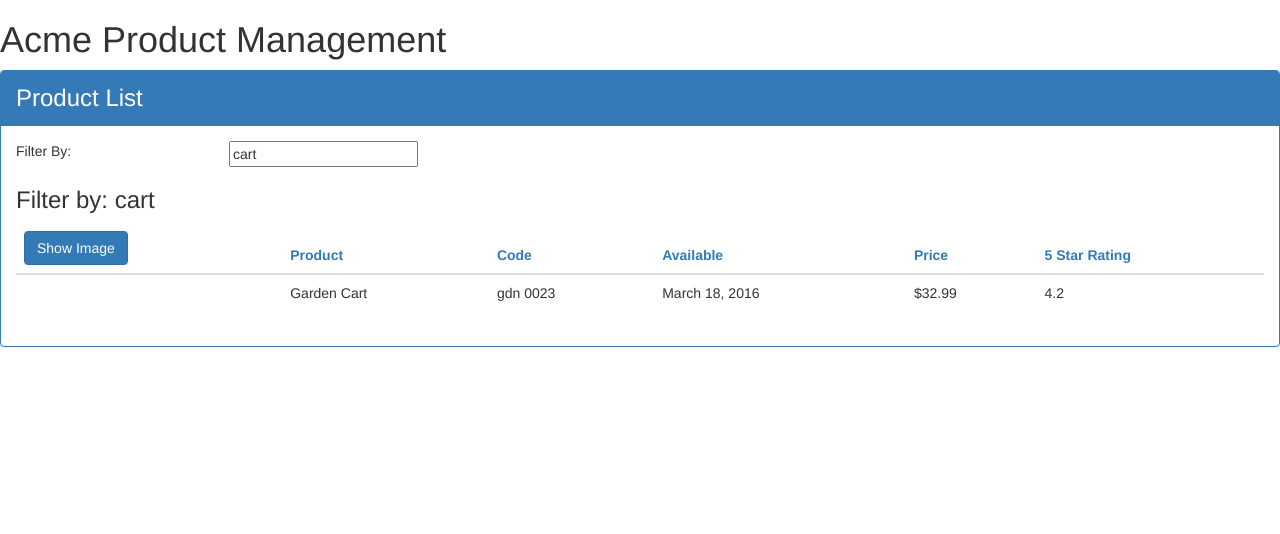
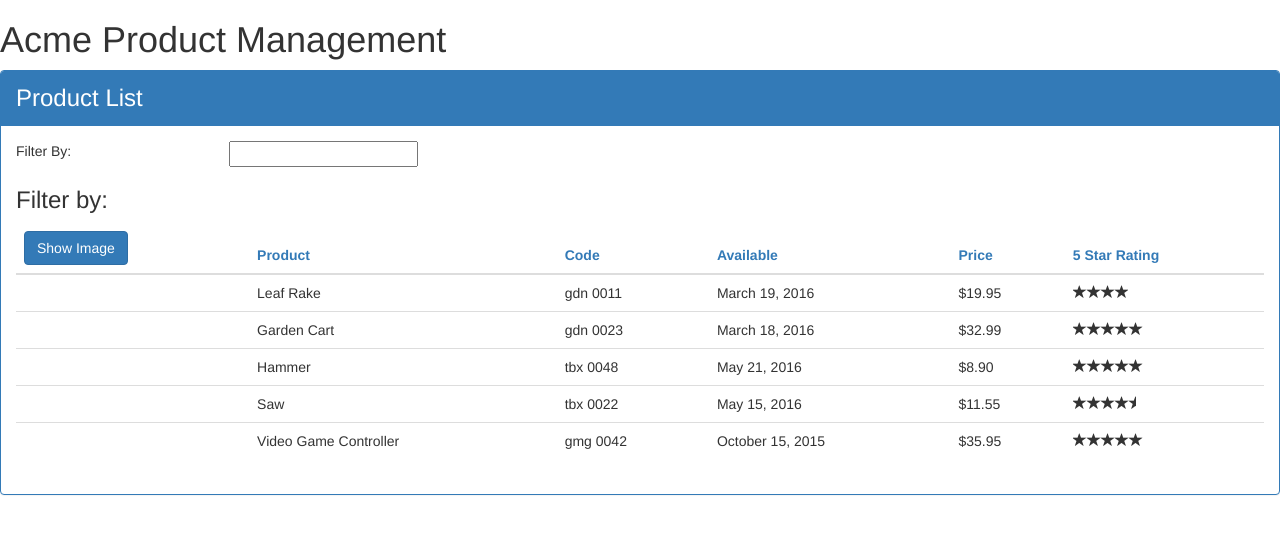
Before and after one commit to sukanta80/AngularRepository, an Angular app in the folder APM-Start/: page / in a window 1280 px wide. Shown: the top 534 px of the page. Built offline with nearby package versions, Linux system fonts and the light colour scheme.

Commit message:
Code for Chap 8 and 9 are here

```diff
--- a/APM-Start/src/app/app.component.ts
+++ b/APM-Start/src/app/app.component.ts
@@ -1,4 +1,5 @@
 import { Component } from "@angular/core";
+import { ProductService } from "./products/product.service";
 
 
 @Component({
@@ -7,7 +8,8 @@
         <div><h1>{{pageTitle}}</h1>
             <pm-products></pm-products>
         </div>
-     `
+     `,
+     providers: [ ProductService ]
 })
 
 
--- a/APM-Start/src/app/app.module.ts
+++ b/APM-Start/src/app/app.module.ts
@@ -5,12 +5,14 @@
 import { AppComponent } from './app.component';
 import { ProductListComponent } from './products/product-list.component';
 import { ConvertToSpacesPipe } from './shared/convert-to-spaces.pipes';
+import { StarComponent } from './shared/star.component';
 
 @NgModule({
   declarations: [
     AppComponent,
     ProductListComponent,
-    ConvertToSpacesPipe
+    ConvertToSpacesPipe,
+    StarComponent
   ],
   imports: [
     BrowserModule,
--- a/APM-Start/src/app/products/product-list.component.html
+++ b/APM-Start/src/app/products/product-list.component.html
@@ -46,7 +46,8 @@
                         <td>{{ product.productCode | lowercase | convertToSpaces: '-'}}</td>
                         <td>{{ product.releaseDate }}</td>
                         <td>{{ product.price | currency:'USD':true:'1.2-2' }}</td>
-                        <td>{{ product.starRating }}</td>
+                        <td><pm-star [rating]='product.starRating'
+                                                (ratingClicked)= 'onRatingClicked($event)'></pm-star></td>
                     </tr>
                 </tbody>
             </table>
--- a/APM-Start/src/app/products/product-list.component.ts
+++ b/APM-Start/src/app/products/product-list.component.ts
@@ -1,5 +1,6 @@
 import { Component, OnInit } from "@angular/core";
 import { IProduct } from "./product";
+import { ProductService } from "./product.service";
 
 @Component({
     selector: 'pm-products',
@@ -24,32 +25,16 @@
 
     filteredProducts: IProduct[];
     products: IProduct[] = [
-        {
-            "productId": 1,
-            "productName": "Leaf Rake",
-            "productCode": "GDN-0011",
-            "releaseDate": "March 19, 2016",
-            "description": "Leaf rake with 48-inch wooden handle.",
-            "price": 19.95,
-            "starRating": 3.2,
-            "imageUrl": "http://openclipart.org/image/300px/svg_to_png/26215/Anonymous_Leaf_Rake.png"
-        },
-        {
-            "productId": 2,
-            "productName": "Garden Cart",
-            "productCode": "GDN-0023",
-            "releaseDate": "March 18, 2016",
-            "description": "15 gallon capacity rolling garden cart",
-            "price": 32.99,
-            "starRating": 4.2,
-            "imageUrl": "http://openclipart.org/image/300px/svg_to_png/58471/garden_cart.png"
-        }
+
 
     ];
 
-    constructor() {
-        this.filteredProducts = this.products;
-        this.listFilter = 'cart';
+    constructor(private _productService : ProductService) {
+
+    }
+
+    onRatingClicked(message: string): void {
+        this.pageTitle = 'Product List: ' + message;
     }
 
     performFilter(filterBy: string): IProduct[] {
@@ -64,6 +49,7 @@
     }
 
     ngOnInit(): void {
-        console.log('In OnInit');
+        this.products = this._productService.getProducts();
+        this.filteredProducts = this.products;
     }
 }
--- /dev/null
+++ b/APM-Start/src/app/products/product.service.ts
@@ -0,0 +1,62 @@
+import { Injectable } from "@angular/core";
+import { IProduct } from "./product";
+
+@Injectable()
+export class ProductService {
+
+    getProducts(): IProduct[] {
+        return[
+            {
+                "productId": 1,
+                "productName": "Leaf Rake",
+                "productCode": "GDN-0011",
+                "releaseDate": "March 19, 2016",
+                "description": "Leaf rake with 48-inch wooden handle.",
+                "price": 19.95,
+                "starRating": 3.2,
+                "imageUrl": "http://openclipart.org/image/300px/svg_to_png/26215/Anonymous_Leaf_Rake.png"
+            },
+            {
+                "productId": 2,
+                "productName": "Garden Cart",
+                "productCode": "GDN-0023",
+                "releaseDate": "March 18, 2016",
+                "description": "15 gallon capacity rolling garden cart",
+                "price": 32.99,
+                "starRating": 4.2,
+                "imageUrl": "http://openclipart.org/image/300px/svg_to_png/58471/garden_cart.png"
+            },
+            {
+                "productId": 5,
+                "productName": "Hammer",
+                "productCode": "TBX-0048",
+                "releaseDate": "May 21, 2016",
+                "description": "Curved claw steel hammer",
+                "price": 8.9,
+                "starRating": 4.8,
+                "imageUrl": "http://openclipart.org/image/300px/svg_to_png/73/rejon_Hammer.png"
+            },
+            {
+                "productId": 8,
+                "productName": "Saw",
+                "productCode": "TBX-0022",
+                "releaseDate": "May 15, 2016",
+                "description": "15-inch steel blade hand saw",
+                "price": 11.55,
+                "starRating": 3.7,
+                "imageUrl": "http://openclipart.org/image/300px/svg_to_png/27070/egore911_saw.png"
+            },
+            {
+                "productId": 10,
+                "productName": "Video Game Controller",
+                "productCode": "GMG-0042",
+                "releaseDate": "October 15, 2015",
+                "description": "Standard two-button video game controller",
+                "price": 35.95,
+                "starRating": 4.6,
+                "imageUrl": "http://openclipart.org/image/300px/svg_to_png/120337/xbox-controller_01.png"
+            }
+        ];
+    }
+
+}
--- a/APM-Start/src/app/shared/star.component.html
+++ b/APM-Start/src/app/shared/star.component.html
@@ -1,6 +1,7 @@
 <div class="crop"
     [style.width.px]="starWidth"
-    [title]="rating">
+    [title]="rating"
+    (click)=onClick()>
     <div style="width: 86px">
         <span class="glyphicon glyphicon-star"></span>
         <span class="glyphicon glyphicon-star"></span>
--- /dev/null
+++ b/APM-Start/src/app/shared/star.component.ts
@@ -0,0 +1,23 @@
+import { Component, OnChanges, Input, Output, EventEmitter } from "@angular/core";
+
+@Component({
+    selector: 'pm-star',
+    templateUrl: './star.component.html',
+    styleUrls: ['./star.component.css']
+})
+export class StarComponent implements OnChanges{
+    @Input() rating: number;
+    starWidth: number;
+    @Output() ratingClicked: EventEmitter<string> =
+                       new EventEmitter<string>();
+
+    ngOnChanges(): void{
+        this.starWidth = this.rating * 86/5;
+    }
+
+    onClick(): void {
+        this.ratingClicked.emit(`The rating ${this.rating} was clicked`);
+
+    }
+
+}
```
Also changed, not shown: APM-Start/src/app/product/product-list.component.html (deleted, +0 -8 lines), APM-Start/src/app/product/product-list.component.ts (deleted, +0 -9 lines).
